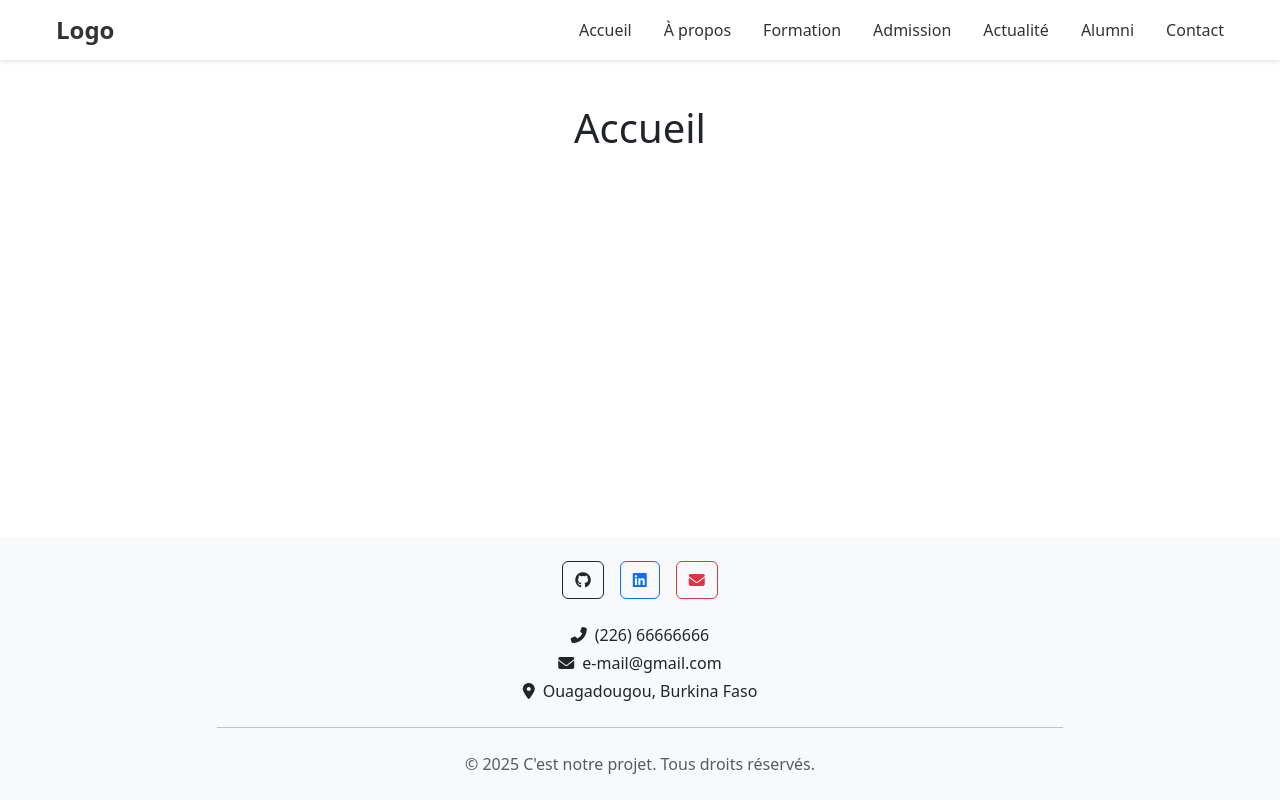
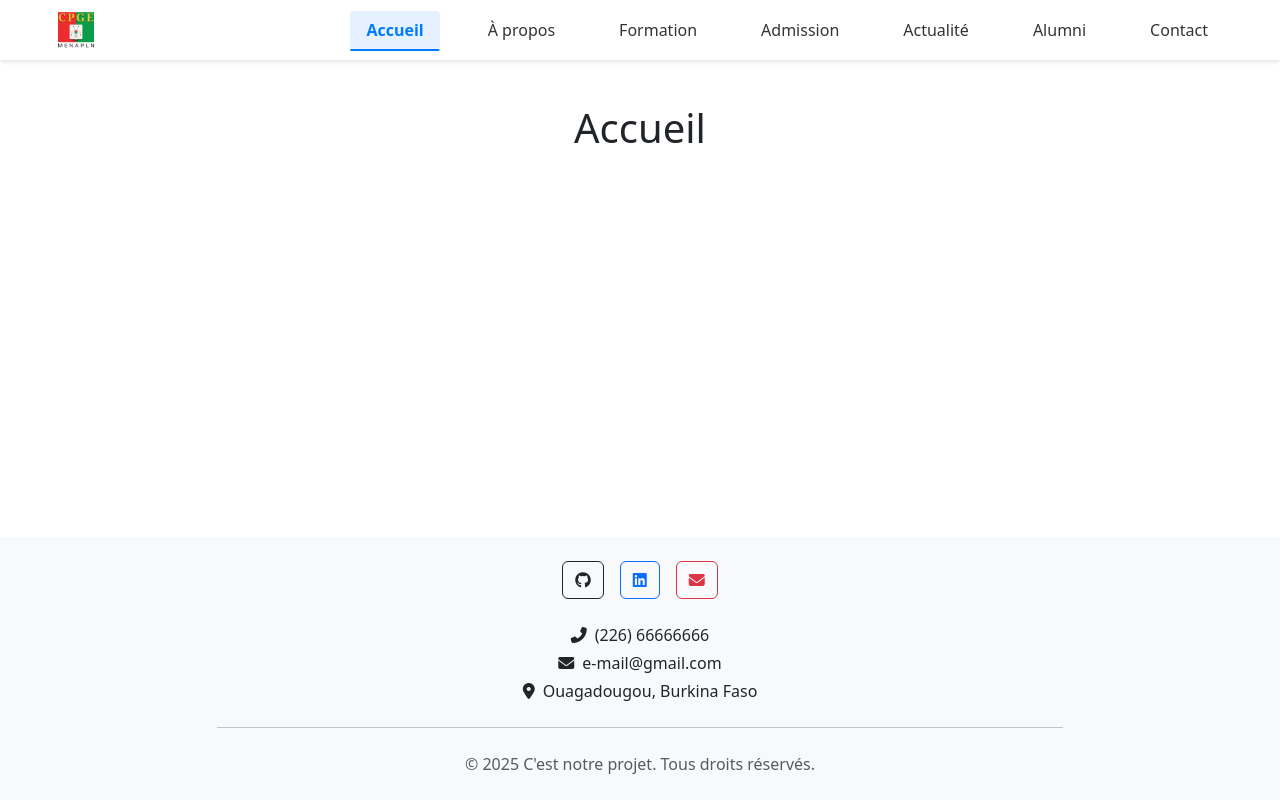
Before and after one commit to AzizAVERIBOU/Ecole_bf, a React (Vite) app: page / in a window 1280 px wide. Built offline with nearby package versions, Linux system fonts and the light colour scheme.

Commit message:
Amélioration du header : ajout des effets de navigation et styles actifs

```diff
--- a/src/components/Header.jsx
+++ b/src/components/Header.jsx
@@ -1,5 +1,5 @@
 import React from 'react';
-import { Link } from 'react-router-dom';
+import { Link, NavLink } from 'react-router-dom';
 import '../styles/Header.css';
 
 const Header = () => {
@@ -7,17 +7,19 @@ const Header = () => {
     <header className="header">
       <div className="header-content">
         <div className="logo">
-          <Link to="/">Logo</Link>
+          <Link to="/">
+            <img src="/images/logo.png" alt="Logo" className="header-logo" />
+          </Link>
         </div>
         <nav className="navigation">
           <ul>
-            <li><Link to="/">Accueil</Link></li>
-            <li><Link to="/about">À propos</Link></li>
-            <li><Link to="/formation">Formation</Link></li>
-            <li><Link to="/admission">Admission</Link></li>
-            <li><Link to="/actualite">Actualité</Link></li>
-            <li><Link to="/alumni">Alumni</Link></li>
-            <li><Link to="/contact">Contact</Link></li>
+            <li><NavLink to="/" end>Accueil</NavLink></li>
+            <li><NavLink to="/about">À propos</NavLink></li>
+            <li><NavLink to="/formation">Formation</NavLink></li>
+            <li><NavLink to="/admission">Admission</NavLink></li>
+            <li><NavLink to="/actualite">Actualité</NavLink></li>
+            <li><NavLink to="/alumni">Alumni</NavLink></li>
+            <li><NavLink to="/contact">Contact</NavLink></li>
           </ul>
         </nav>
       </div>
--- a/src/styles/Header.css
+++ b/src/styles/Header.css
@@ -22,11 +22,15 @@
   width: 100%;
 }
 
-.logo a {
-  font-size: 1.5rem;
-  font-weight: bold;
-  color: #333;
-  text-decoration: none;
+.logo {
+  display: flex;
+  align-items: center;
+}
+
+.header-logo {
+  height: 40px;
+  width: auto;
+  object-fit: contain;
 }
 
 .navigation ul {
@@ -41,9 +45,36 @@
   color: #333;
   text-decoration: none;
   font-weight: 500;
-  transition: color 0.3s ease;
+  padding: 0.5rem 1rem;
+  border-radius: 4px;
+  transition: all 0.3s ease;
+  position: relative;
 }
 
 .navigation a:hover {
   color: #007bff;
+  background-color: rgba(0, 123, 255, 0.1);
 }
+
+.navigation a.active {
+  color: #007bff;
+  background-color: rgba(0, 123, 255, 0.1);
+  font-weight: 600;
+}
+
+.navigation a::after {
+  content: '';
+  position: absolute;
+  bottom: -2px;
+  left: 50%;
+  width: 0;
+  height: 2px;
+  background-color: #007bff;
+  transition: all 0.3s ease;
+  transform: translateX(-50%);
+}
+
+.navigation a:hover::after,
+.navigation a.active::after {
+  width: 100%;
+}
```
